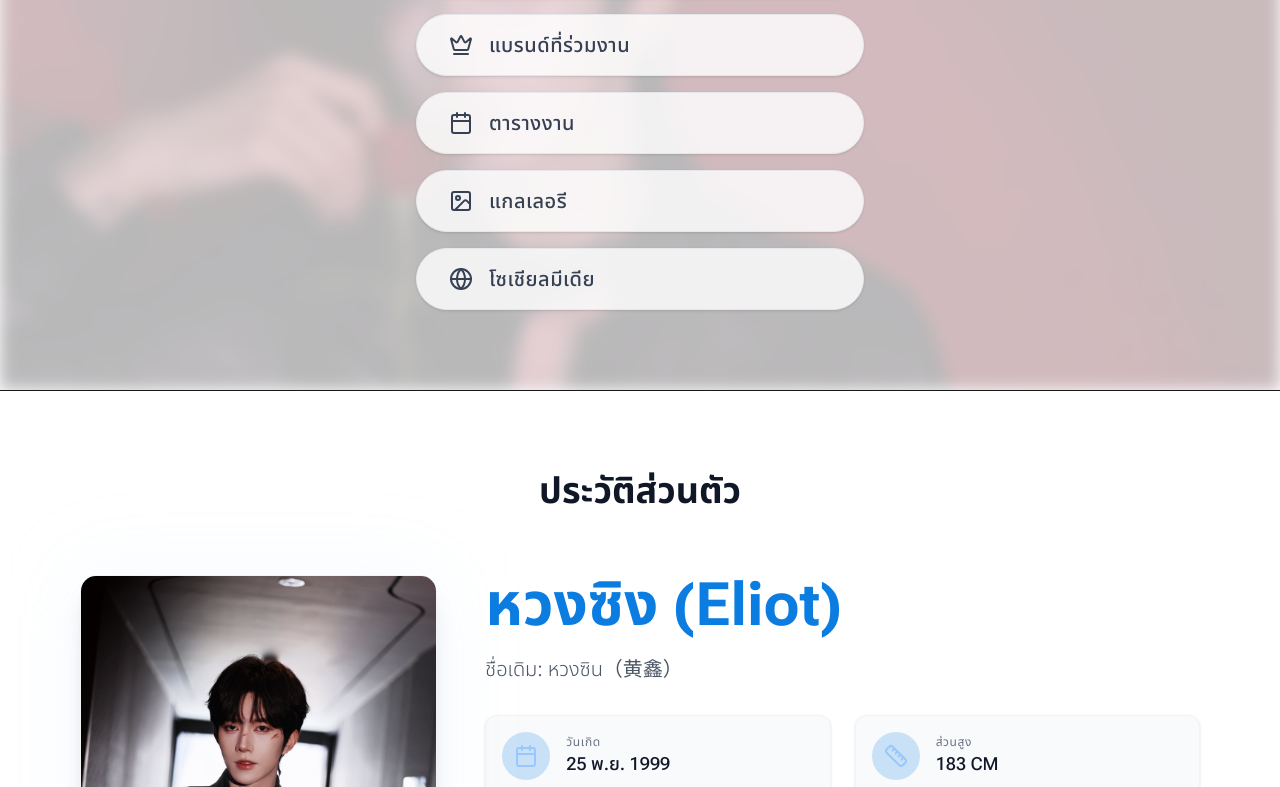
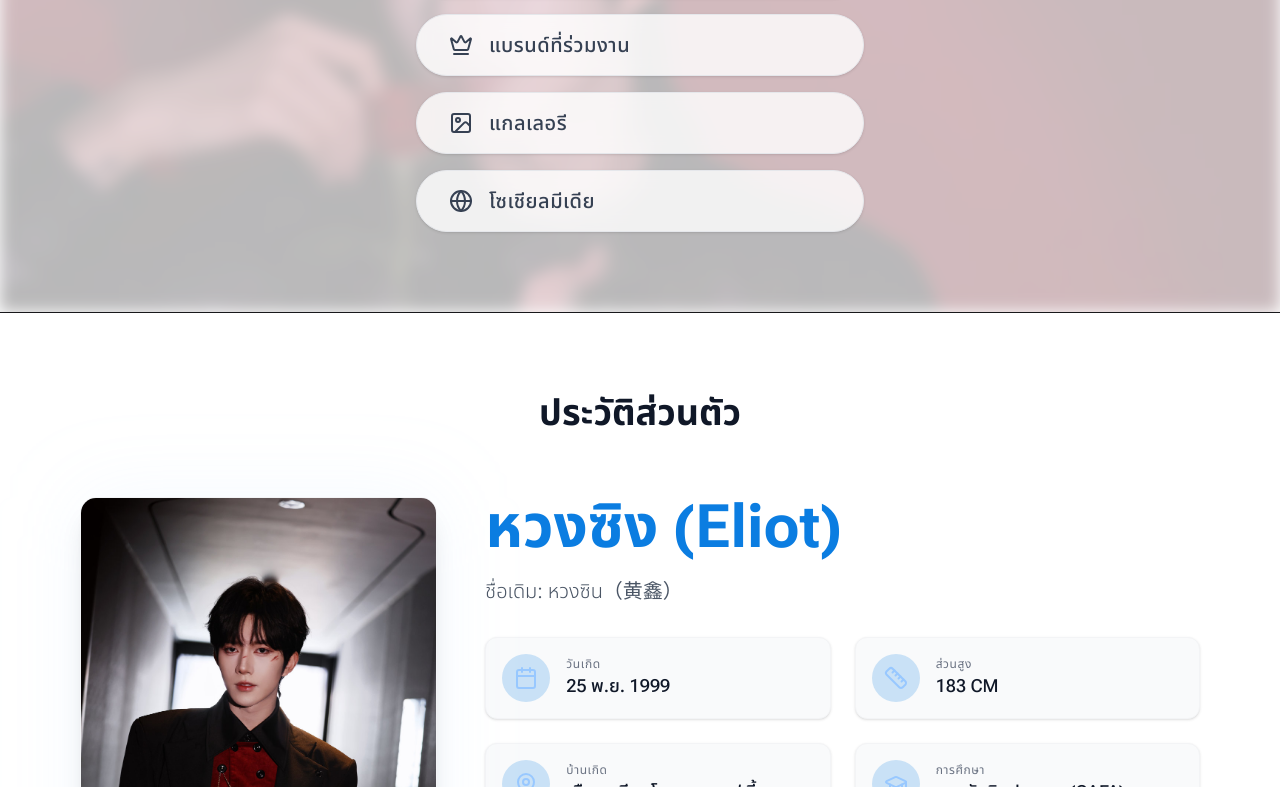
Before and after one commit to netdy/huangxing, a Next.js app: page / in a window 1280 px wide. Shown: the part 1393-2180 px from the top of the page. Built offline with nearby package versions, Linux system fonts and the light colour scheme.

Commit message:
remove schedule

```diff
--- a/app/components/QuickLinks.tsx
+++ b/app/components/QuickLinks.tsx
@@ -1,7 +1,7 @@
 'use client';
 
 import { motion } from 'framer-motion';
-import { Calendar, Crown, Film, Globe, Image, User } from 'lucide-react';
+import { Crown, Film, Globe, Image, User } from 'lucide-react';
 import { useLanguage } from '../context/LanguageContext';
 
 export default function QuickLinks() {
@@ -11,7 +11,7 @@ export default function QuickLinks() {
     { id: 'about', icon: User, label: 'about.title', href: '#about' },
     { id: 'works', icon: Film, label: 'works.title', href: '#works' },
     { id: 'brands', icon: Crown, label: 'brands.title', href: '#brands' },
-    { id: 'schedule', icon: Calendar, label: 'nav.schedule', href: '#schedule' },
+    //{ id: 'schedule', icon: Calendar, label: 'nav.schedule', href: '#schedule' },
     { id: 'gallery', icon: Image, label: 'nav.gallery', href: '#gallery' },
     { id: 'socials', icon: Globe, label: 'nav.socials', href: '#socials' },
   ];
--- a/app/page.tsx
+++ b/app/page.tsx
@@ -3,7 +3,6 @@ import BackgroundMusic from "./components/BackgroundMusic";
 import Gallery from "./components/Gallery";
 import Hero from "./components/Hero";
 import LanguageToggle from "./components/LanguageToggle";
-import Schedule from "./components/Schedule";
 import Socials from "./components/Socials";
 import { LanguageProvider } from "./context/LanguageContext";
 
@@ -24,9 +23,9 @@ export default function Home() {
         <About />
         <Works />
         <Collaborations />
-        <section id="schedule">
+        {/* <section id="schedule">
           <Schedule />
-        </section>
+        </section> */}
         <Gallery />
 
         <footer className="py-8 bg-gray-50 text-center text-gray-500 text-sm">
```
